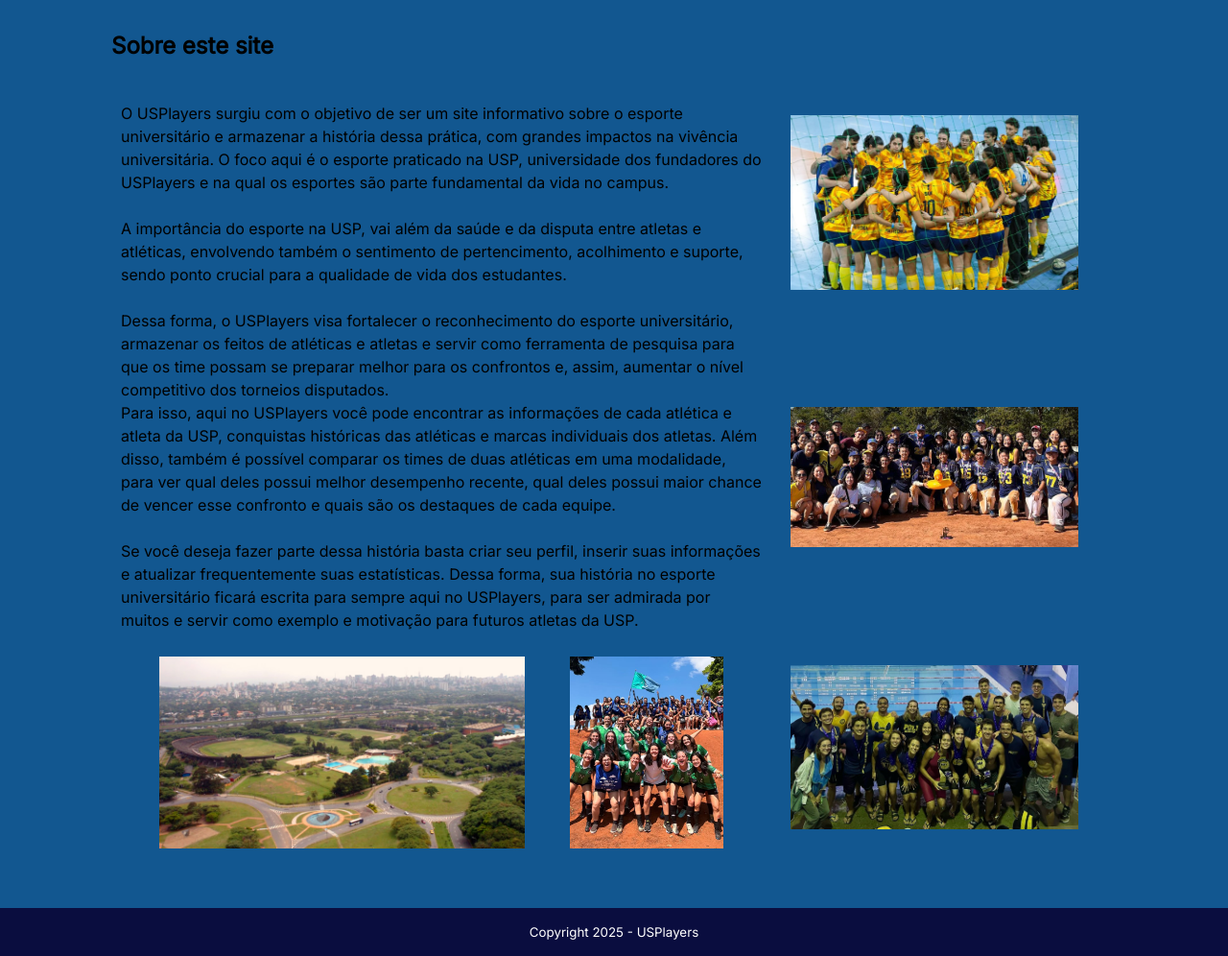
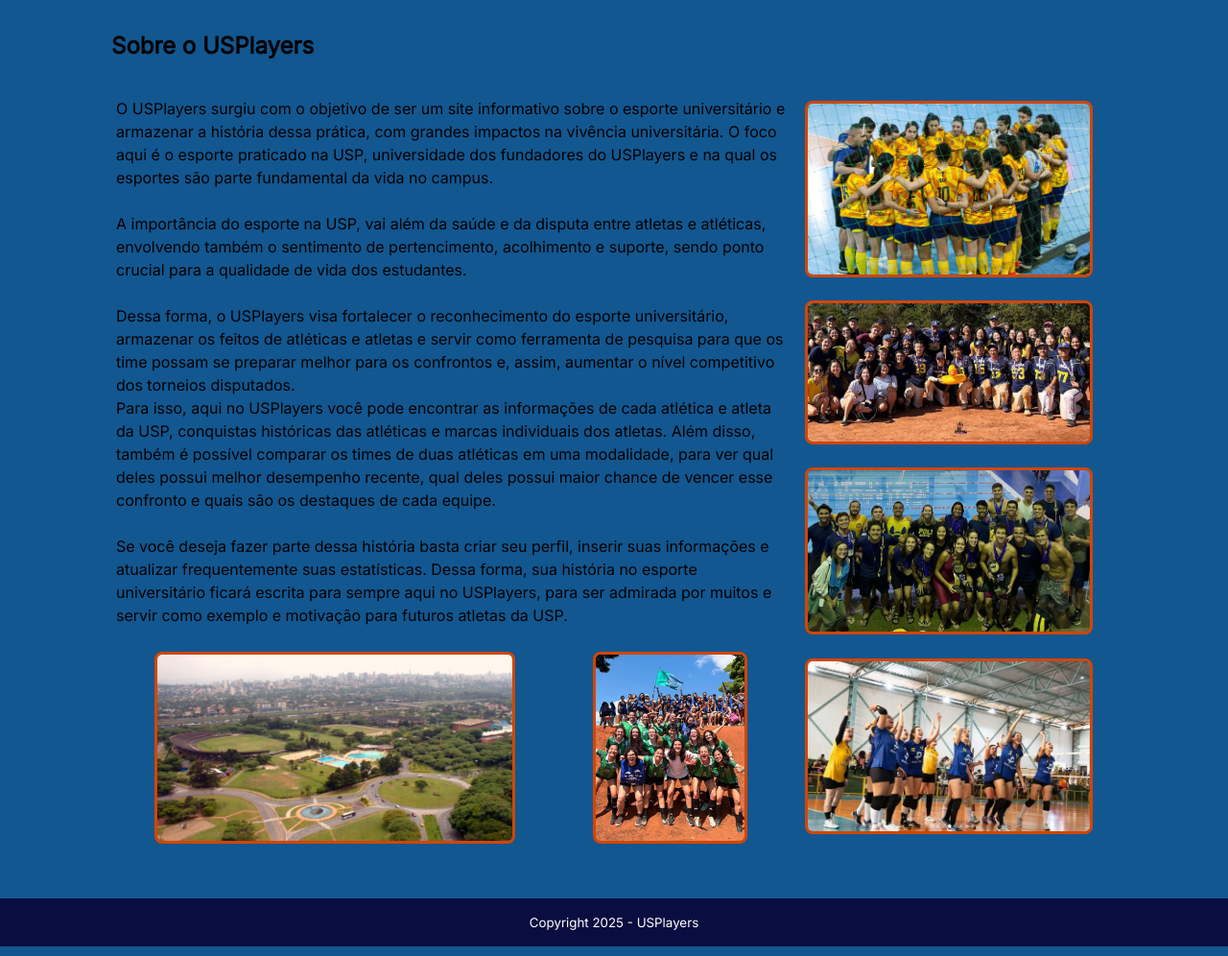
Before and after one commit to andreccassim-usp/USPlayers, a Django app: page /about/ in a window 1280 px wide. Shown: the part 130-1126 px from the top of the page at 96% size. Run offline with Django 5.2, Linux system fonts and the light colour scheme.

Commit message:
Página sobre finalizada (layout + conteúdo + css + navegação)

```diff
--- a/static/style.css
+++ b/static/style.css
@@ -167,14 +167,15 @@
   display: flex;
   flex-direction: row;
   justify-content: space-between;
-  padding: 10px;
+  padding: 5px;
 }
 
 .imagens-sobre {
   display: flex;
   flex-direction: column;
   justify-content: space-between;
-  padding: 30px;
+  padding: 20px;
+  border-radius: 5px;
 }
 
 .imagens-texto-sobre {
@@ -184,6 +185,16 @@
   margin-left: 30px;
   margin-right: 30px;
   padding: 10px;
+}
+
+.imagens-sobre img {
+  border-radius: 8px;
+  border: 3px solid #d14606;
+}
+
+.imagens-texto-sobre img {
+  border-radius: 8px;
+  border: 3px solid #d14606;
 }
 
 .texto-login {
--- a/staticpages/templates/staticpages/about.html
+++ b/staticpages/templates/staticpages/about.html
@@ -7,7 +7,7 @@
 {% endblock title %}
 
 {% block content %}
-<h2>Sobre este site</h2>
+<h2>Sobre o USPlayers</h2>
 <section class="sobre">
     <article class="texto-sobre">
         <p> O USPlayers surgiu com o objetivo de ser um site informativo sobre o esporte universitário e armazenar a história dessa prática, com grandes impactos na vivência universitária.
@@ -35,6 +35,7 @@
         <a href="{% url 'index' %}"> <img src="{% static 'futsal.png' %}" alt="Time universitário de futsal" width="300"> </a>
         <a href="{% url 'index' %}"> <img src="{% static 'soft.png' %}" alt="Time universitário de softbol" width="300"> </a>
         <a href="{% url 'index' %}"> <img src="{% static 'natacao.jpeg' %}" alt="Time universitário de natação" width="300"> </a>
+        <a href="{% url 'index' %}"> <img src="{% static 'vf.png' %}" alt="Time universitário de vôlei" width="300"> </a>
     </article>
 </section>
 
```
Also changed, not shown: static/vf.png (added).
